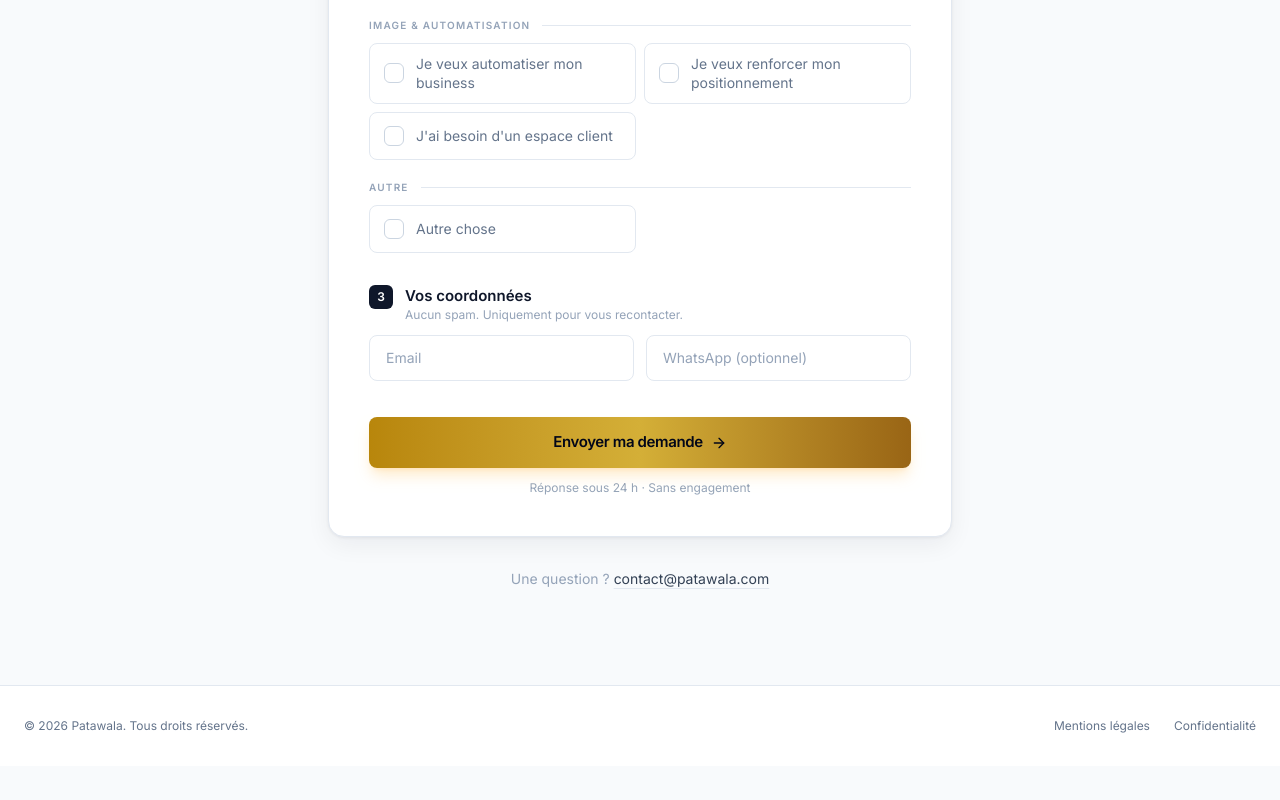
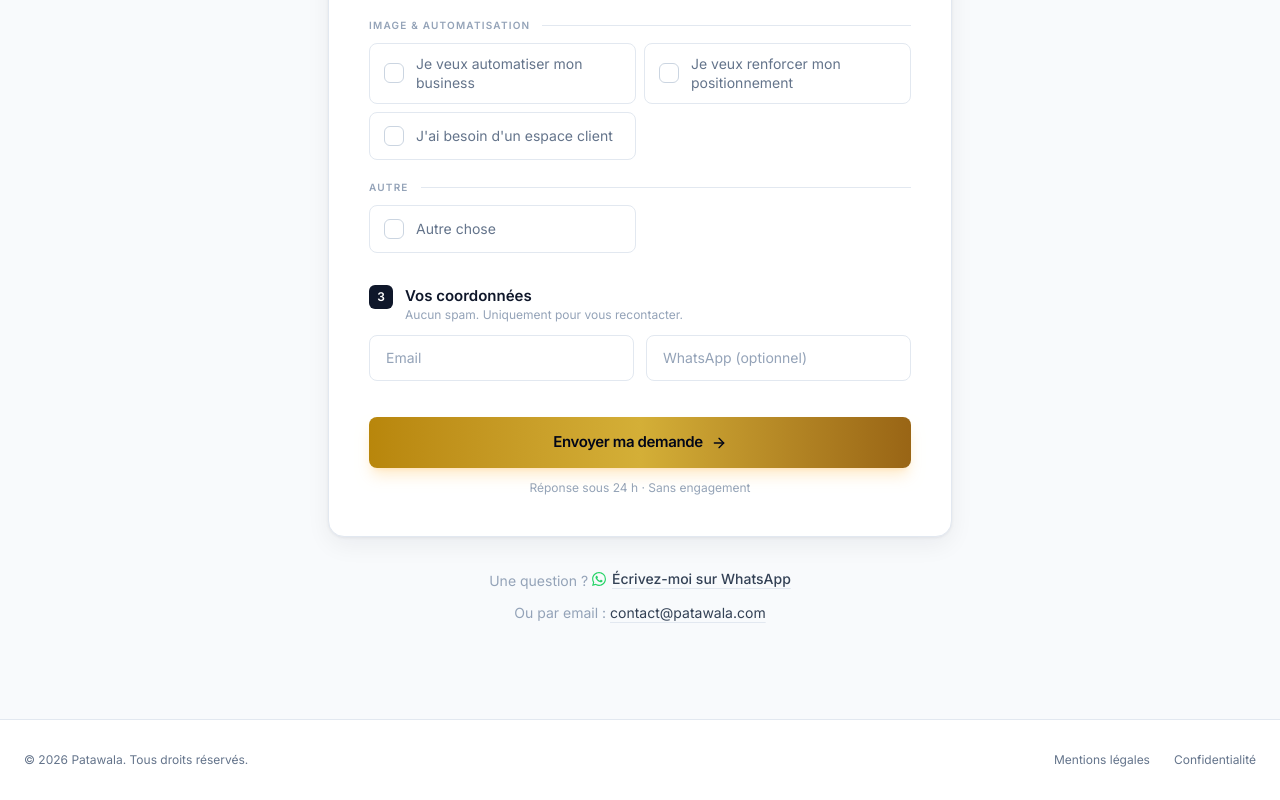
Before and after one commit to PATAWALA/System-Architect, a Next.js app: page / in a window 1280 px wide. Shown: the part 781-1581 px from the top of the page. Before the commit the page ends 1547 px from the top, so only its background shows below. Built offline with nearby package versions, Linux system fonts and the light colour scheme.

Commit message:
894 update

```diff
--- a/components/sections/capture-form.tsx
+++ b/components/sections/capture-form.tsx
@@ -10,6 +10,15 @@
   AlertCircle,
 } from "lucide-react";
 import { Button } from "@/components/ui/button";
+import { WhatsAppIcon } from "@/components/ui/whatsapp-icon";
+
+/* ============================================================
+   CONFIG WHATSAPP
+   ============================================================ */
+const WHATSAPP_NUMBER = "22962278090";
+
+const buildWhatsAppUrl = (message: string) =>
+  `https://wa.me/${WHATSAPP_NUMBER}?text=${encodeURIComponent(message)}`;
 
 /* ============================================================
    TYPES & DONNÉES
@@ -148,12 +157,19 @@
       setSuccess(true);
     } catch {
       setError(
-        "Une erreur est survenue. Réessayez ou écrivez-nous à contact@patawala.com."
+        "Une erreur est survenue. Réessayez ou écrivez-nous sur WhatsApp."
       );
     } finally {
       setLoading(false);
     }
   };
+
+  /* ---------- Message WhatsApp post-envoi ---------- */
+  const confirmationMessage = `Bonjour, je viens d'envoyer ma demande de diagnostic via le site.
+
+Métier : ${data.activity}
+Problèmes : ${data.problems.join(", ")}${hasOther && data.otherProblem ? ` — ${data.otherProblem}` : ""}
+Email : ${data.email}${data.whatsapp ? `\nWhatsApp : ${data.whatsapp}` : ""}`;
 
   return (
     <section className="relative">
@@ -226,7 +242,7 @@
                   />
                 </Field>
 
-                {/* ---------- 02 — Problèmes (multi-select groupés) ---------- */}
+                {/* ---------- 02 — Problèmes ---------- */}
                 <Field
                   number="2"
                   label="Vos problèmes aujourd'hui"
@@ -235,7 +251,6 @@
                   <div className="space-y-5">
                     {PROBLEM_GROUPS.map((group) => (
                       <div key={group.title}>
-                        {/* Titre de catégorie */}
                         <div className="flex items-center gap-3 mb-2.5">
                           <span className="text-[10px] font-semibold uppercase tracking-[0.12em] text-[#94A3B8] whitespace-nowrap">
                             {group.title}
@@ -243,7 +258,6 @@
                           <span className="flex-1 h-px bg-[#E2E8F0]" />
                         </div>
 
-                        {/* Items */}
                         <div className="grid grid-cols-1 sm:grid-cols-2 gap-2">
                           {group.items.map((p) => {
                             const checked = data.problems.includes(p);
@@ -281,7 +295,6 @@
                           })}
                         </div>
 
-                        {/* Champ "Autre chose" conditionnel */}
                         {group.title === "Autre" && hasOther && (
                           <motion.div
                             initial={{ opacity: 0, height: 0 }}
@@ -398,20 +411,20 @@
                 </h3>
                 <p className="mt-3 text-[#64748B] leading-relaxed max-w-md mx-auto text-[15px]">
                   Merci. Je reviens vers vous sous 24 h avec une première
-                  analyse de votre situation. En attendant, vous pouvez
-                  réserver directement un créneau d'appel.
+                  analyse de votre situation. Pour accélérer, vous pouvez
+                  me contacter directement sur WhatsApp.
                 </p>
 
-                <div className="mt-8 flex flex-col sm:flex-row gap-3 justify-center">
-                  {/* ⚠️ Remplace l'URL par ton lien Calendly / Cal.com réel */}
+                <div className="mt-8">
+                  {/* Bouton principal — WhatsApp (message pré-rempli) */}
                   <a
-                    href="https://cal.com/patawala/diagnostic"
+                    href={buildWhatsAppUrl(confirmationMessage)}
                     target="_blank"
                     rel="noopener noreferrer"
-                    className="inline-flex items-center justify-center gap-2 px-6 py-3.5 rounded-lg bg-gradient-to-r from-[#B8860B] via-[#D4AF37] to-[#996515] text-slate-950 font-semibold shadow-lg shadow-amber-500/20 hover:shadow-amber-500/40 hover:scale-[1.02] transition-all duration-300"
+                    className="inline-flex items-center justify-center gap-2.5 px-6 py-3.5 rounded-lg bg-[#25D366] text-white font-semibold shadow-[0_4px_14px_rgba(37,211,102,0.3)] hover:shadow-[0_6px_24px_rgba(37,211,102,0.5)] hover:scale-[1.02] active:scale-[0.98] transition-all duration-300"
                   >
-                    Réserver un créneau d'appel
-                    <ArrowRight className="w-4 h-4" />
+                    <WhatsAppIcon className="w-5 h-5" />
+                    Continuer sur WhatsApp
                   </a>
                 </div>
 
@@ -424,10 +437,25 @@
         </motion.div>
 
         {/* ============================================================
-            PIED DE SECTION
+            PIED DE SECTION — Liens secondaires
            ============================================================ */}
-        <p className="mt-8 text-center text-sm text-[#94A3B8]">
+        <div className="mt-8 space-y-3 text-center">
+          <p className="text-sm text-[#94A3B8]">
             Une question ?{" "}
+            <a
+              href={buildWhatsAppUrl(
+                "Bonjour, j'ai une question avant de remplir le formulaire."
+              )}
+              target="_blank"
+              rel="noopener noreferrer"
+              className="inline-flex items-center gap-1.5 text-[#334155] font-medium underline underline-offset-4 decoration-[#E2E8F0] hover:decoration-[#0F172A] transition-colors"
+            >
+              <WhatsAppIcon className="w-3.5 h-3.5 text-[#25D366]" />
+              Écrivez-moi sur WhatsApp
+            </a>
+          </p>
+          <p className="text-sm text-[#94A3B8]">
+            Ou par email :{" "}
             <a
               href="mailto:contact@patawala.com"
               className="text-[#334155] underline underline-offset-4 decoration-[#E2E8F0] hover:decoration-[#0F172A] transition-colors"
@@ -436,6 +464,7 @@
             </a>
           </p>
         </div>
+      </div>
     </section>
   );
 }
--- /dev/null
+++ b/components/ui/whatsapp-icon.tsx
@@ -0,0 +1,15 @@
+import { SVGProps } from "react";
+
+export function WhatsAppIcon(props: SVGProps<SVGSVGElement>) {
+  return (
+    <svg
+      viewBox="0 0 24 24"
+      fill="currentColor"
+      xmlns="http://www.w3.org/2000/svg"
+      aria-hidden="true"
+      {...props}
+    >
+      <path d="M17.472 14.382c-.297-.149-1.758-.867-2.03-.967-.273-.099-.471-.148-.67.15-.197.297-.767.966-.94 1.164-.173.199-.347.223-.644.075-.297-.15-1.255-.463-2.39-1.475-.883-.788-1.48-1.761-1.653-2.059-.173-.297-.018-.458.13-.606.134-.133.298-.347.446-.52.149-.174.198-.298.298-.497.099-.198.05-.371-.025-.52-.075-.149-.669-1.612-.916-2.207-.242-.579-.487-.5-.669-.51-.173-.008-.371-.01-.57-.01-.198 0-.52.074-.792.372-.272.297-1.04 1.016-1.04 2.479 0 1.462 1.065 2.875 1.213 3.074.149.198 2.096 3.2 5.077 4.487.709.306 1.262.489 1.694.625.712.227 1.36.195 1.871.118.571-.085 1.758-.719 2.006-1.413.248-.694.248-1.289.173-1.413-.074-.124-.272-.198-.57-.347m-5.421 7.403h-.004a9.87 9.87 0 01-5.031-1.378l-.361-.214-3.741.982.998-3.648-.235-.374a9.86 9.86 0 01-1.51-5.26c.001-5.45 4.436-9.884 9.888-9.884 2.64 0 5.122 1.03 6.988 2.898a9.825 9.825 0 012.893 6.994c-.003 5.45-4.437 9.884-9.885 9.884m8.413-18.297A11.815 11.815 0 0012.05 0C5.495 0 .16 5.335.157 11.892c0 2.096.547 4.142 1.588 5.945L.057 24l6.305-1.654a11.882 11.882 0 005.683 1.448h.005c6.554 0 11.89-5.335 11.893-11.893a11.821 11.821 0 00-3.48-8.413Z" />
+    </svg>
+  );
+}
```
Lines whose indentation alone changed are shown as unchanged.
